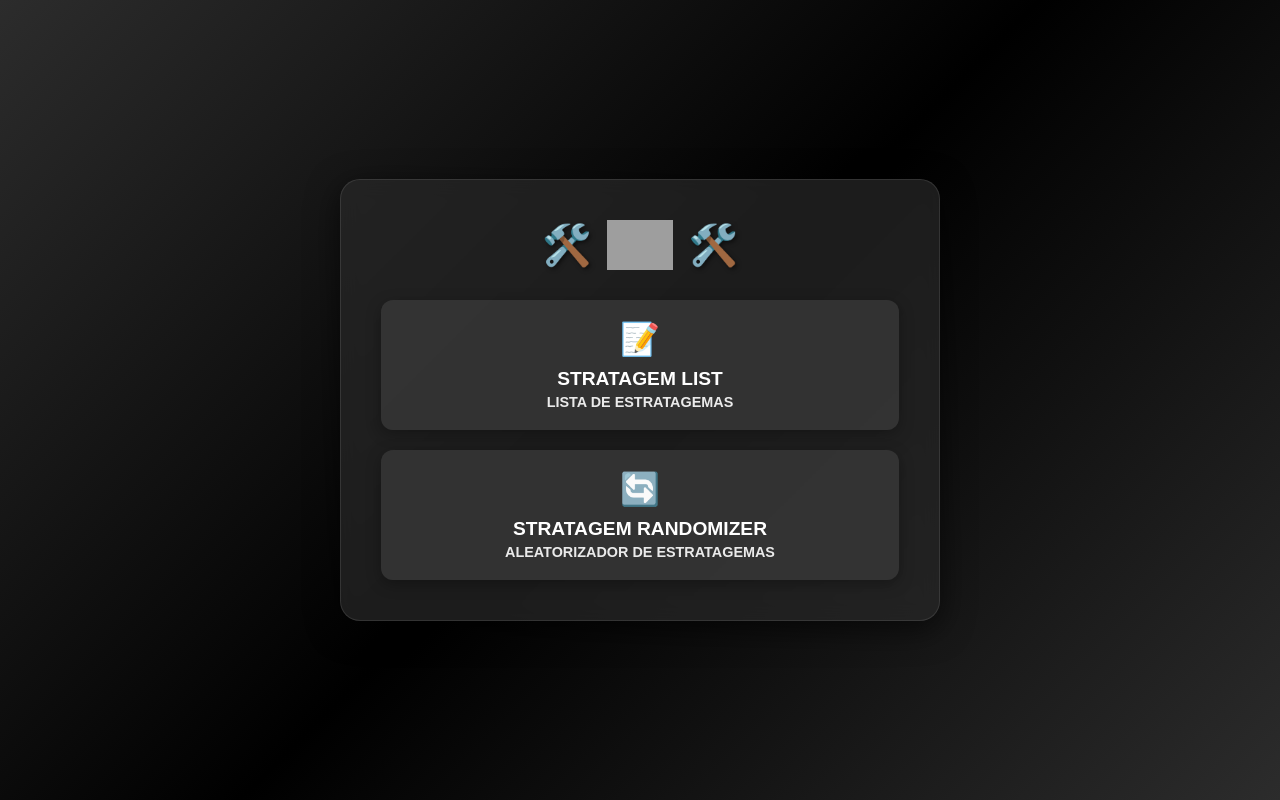
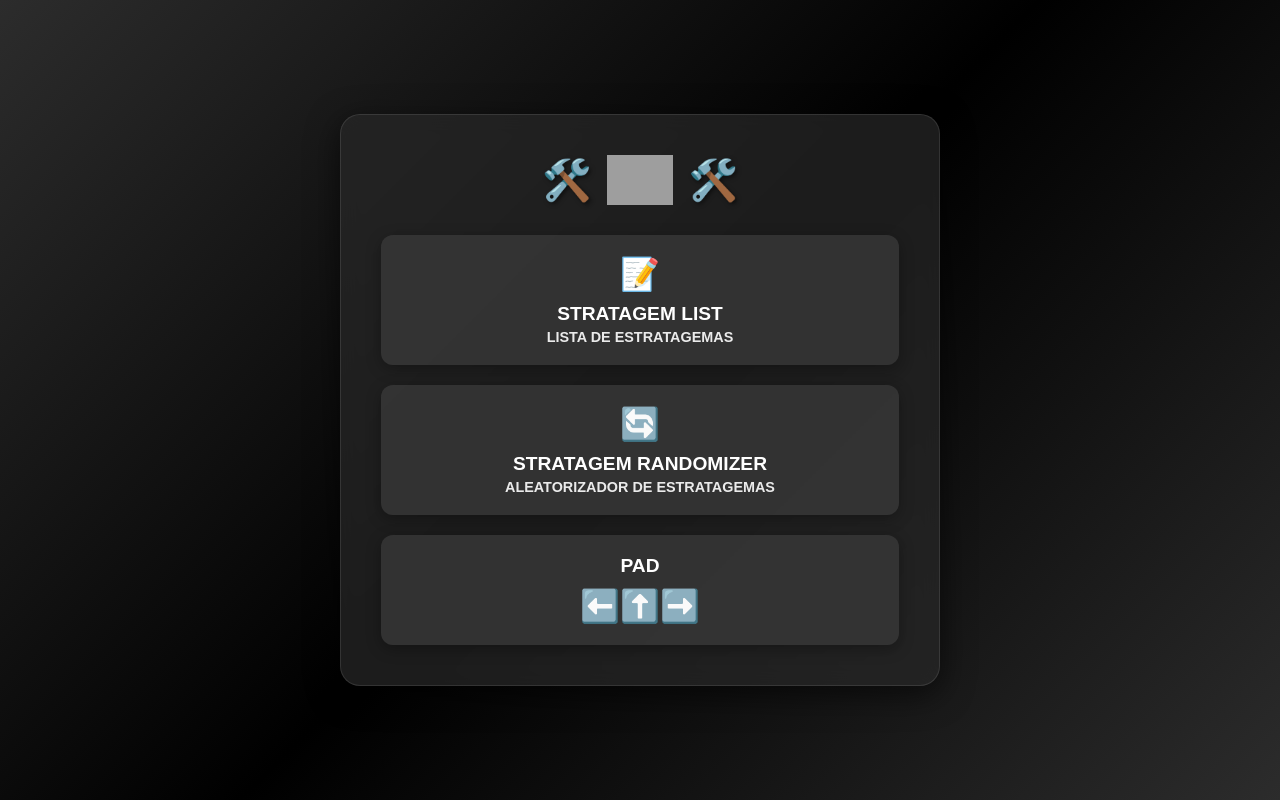
Before and after one commit to Kart0/HD2-STRATAGEMS, a plain HTML site: page index.html in a window 1280 px wide. Drawn offline with Linux system fonts and the light colour scheme; grey boxes are pictures that could not be loaded.

Commit message:
pad added

```diff
--- a/index.html
+++ b/index.html
@@ -52,7 +52,6 @@
             display: flex;
             flex-direction: column;
             gap: 20px;
-            margin-bottom: 0; /* sin espacio extra */
         }
 
         .option-btn {
@@ -66,8 +65,8 @@
             cursor: pointer;
             transition: all 0.3s ease;
             display: flex;
-            flex-direction: column; /* icono arriba, texto abajo */
-            align-items: center;    /* centrado */
+            flex-direction: column; /* elementos en columna */
+            align-items: center;
             gap: 10px;
             box-shadow: 0 4px 15px rgba(0, 0, 0, 0.3);
             text-align: center;
@@ -91,7 +90,7 @@
         .btn-text {
             display: flex;
             flex-direction: column;
-            align-items: center; /* centra el texto */
+            align-items: center;
         }
 
         .english-text {
@@ -151,6 +150,13 @@
                     <span class="spanish-text">ALEATORIZADOR DE ESTRATAGEMAS</span>
                 </div>
             </button>
+            <!-- BOTÓN PAD con texto arriba y flechas debajo -->
+            <button class="option-btn" onclick="window.location.href='https://kart0.github.io/hd2-stratagems-pad/'">
+                <div class="btn-text">
+                    <span class="english-text">PAD</span>
+                </div>
+                <span class="icon">⬅️⬆️➡️</span>
+            </button>
         </div>
     </div>
 </body>
```
